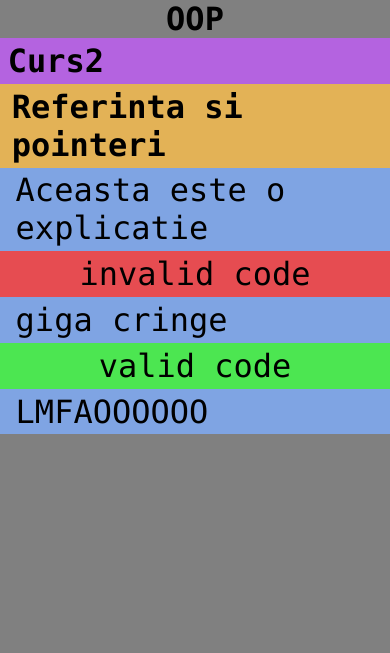
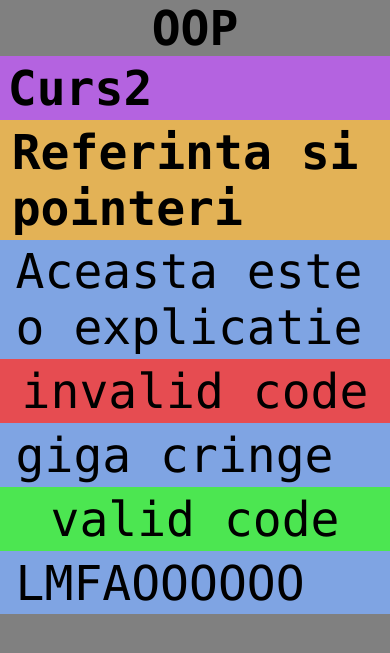
Before and after one commit to prostel/prostel.github.io, a PHP site: page /orange/oop.html in a window 390 px wide. Shown: the top 653 px of the page. Run offline with PHP 8.4, Linux system fonts and the light colour scheme.

Commit message:
Update style.css

```diff
--- a/orange/style.css
+++ b/orange/style.css
@@ -1,21 +1,9 @@
 
 @media (max-device-width:854px)
 {
- #title {
-   font-size: 200%;
-  }
 
-  .panel-title {
-	  font-size: 200%;
-  }
-
-	.topic-title
-	{
-		font-size: 200%;
-	}
-
-	.invalid, .valid, .explanation {
-		font-size: 200%;
+	#title, .panel-title, .topic-title, .invalid, .valid, .explanation {
+			font-size: 300%;
 	}
 }
 
```
